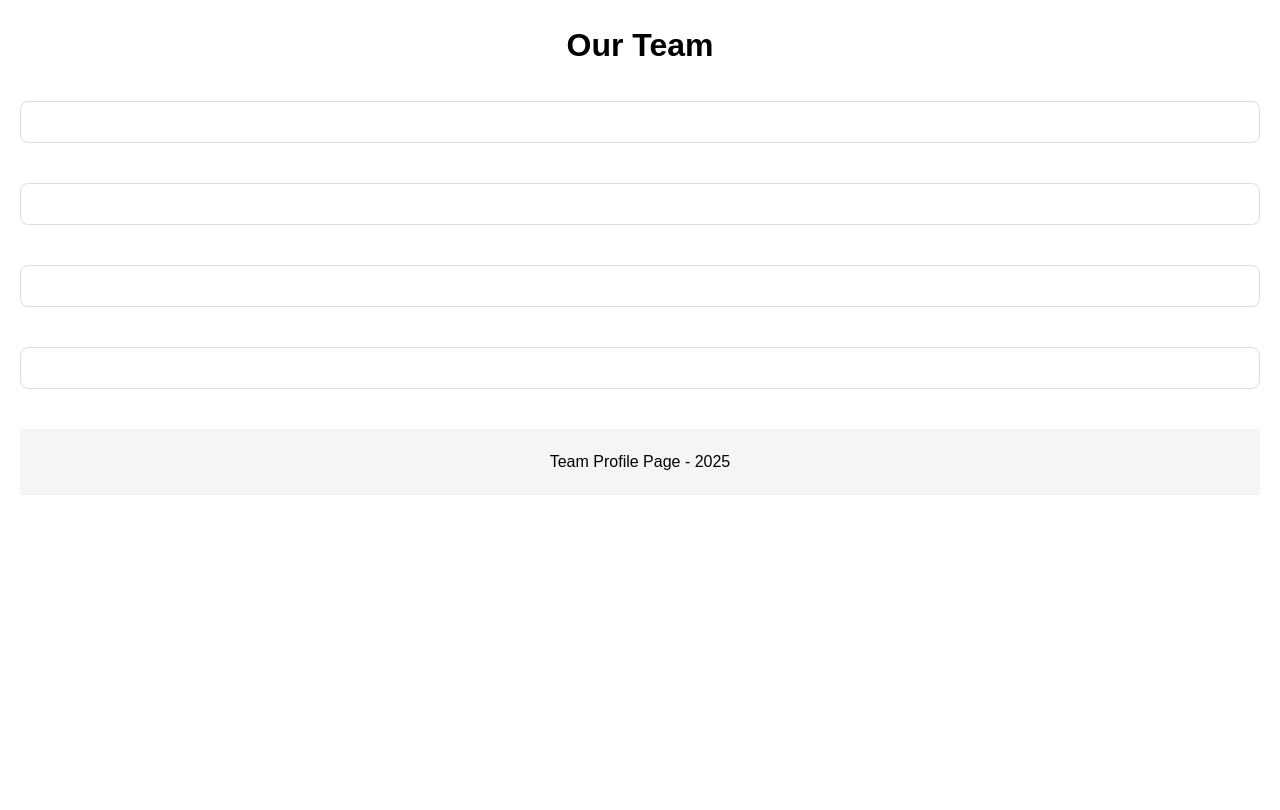
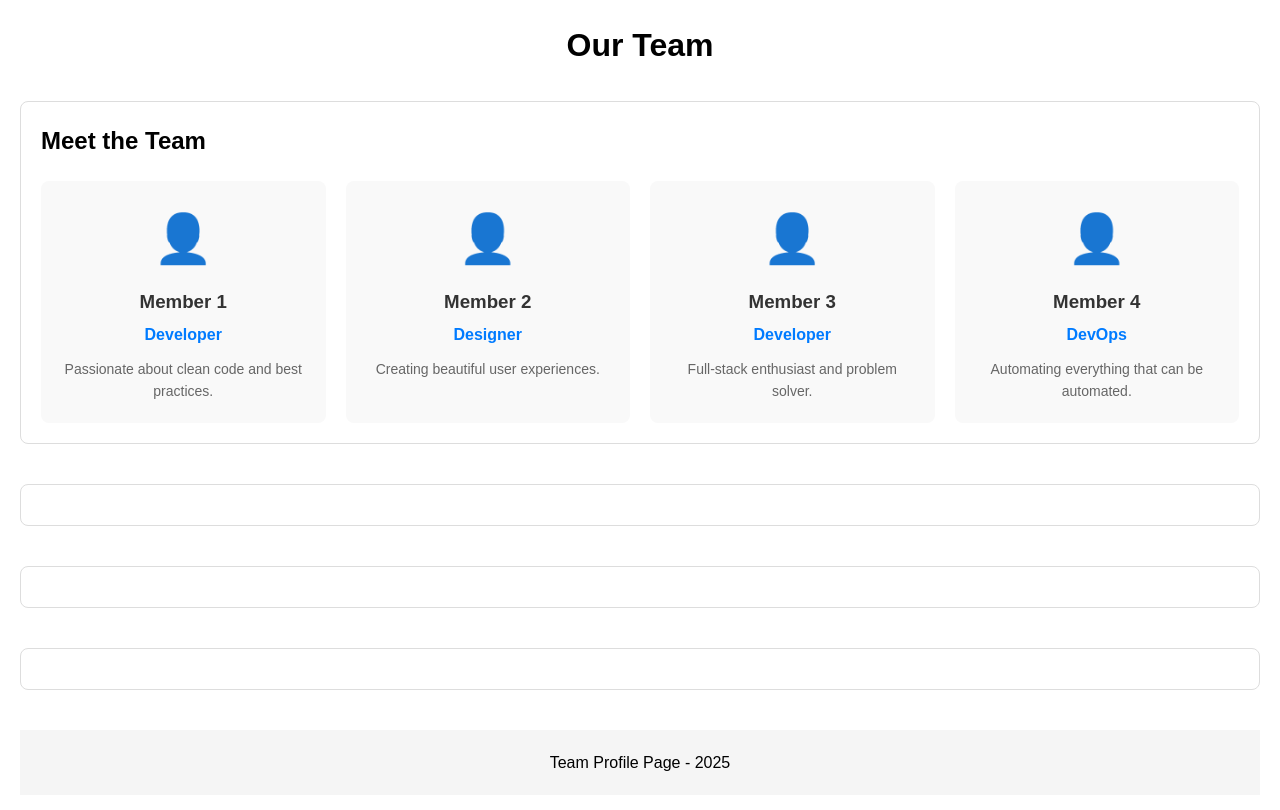
Before and after one commit to LuckyAnJooo/Group-2, a plain HTML site: page index.html in a window 1280 px wide. Drawn offline with Linux system fonts and the light colour scheme.

Commit message:
Add team members section with cards layoutn

```diff
--- a/index.html
+++ b/index.html
@@ -13,8 +13,34 @@
 
     <main>
         <section id="members">
-            <!-- Team members will be added here -->
-        </section>
+    <h2>Meet the Team</h2>
+    <div class="members-grid">
+        <div class="member-card">
+            <div class="member-avatar">👤</div>
+            <h3>Member 1</h3>
+            <p class="role">Developer</p>
+            <p class="bio">Passionate about clean code and best practices.</p>
+        </div>
+        <div class="member-card">
+            <div class="member-avatar">👤</div>
+            <h3>Member 2</h3>
+            <p class="role">Designer</p>
+            <p class="bio">Creating beautiful user experiences.</p>
+        </div>
+        <div class="member-card">
+            <div class="member-avatar">👤</div>
+            <h3>Member 3</h3>
+            <p class="role">Developer</p>
+            <p class="bio">Full-stack enthusiast and problem solver.</p>
+        </div>
+        <div class="member-card">
+            <div class="member-avatar">👤</div>
+            <h3>Member 4</h3>
+            <p class="role">DevOps</p>
+            <p class="bio">Automating everything that can be automated.</p>
+        </div>
+    </div>
+</section>
 
         <section id="skills">
             <!-- Skills section will be added here -->
--- a/styles.css
+++ b/styles.css
@@ -32,7 +32,45 @@ footer {
 /* ===========================================
    Team Members Styles (Person A)
    =========================================== */
+.members-grid {
+    display: grid;
+    grid-template-columns: repeat(auto-fit, minmax(200px, 1fr));
+    gap: 20px;
+    margin-top: 20px;
+}
 
+.member-card {
+    background: #f9f9f9;
+    padding: 20px;
+    border-radius: 8px;
+    text-align: center;
+    transition: transform 0.3s ease;
+}
+
+.member-card:hover {
+    transform: translateY(-5px);
+}
+
+.member-avatar {
+    font-size: 48px;
+    margin-bottom: 10px;
+}
+
+.member-card h3 {
+    color: #333;
+    margin-bottom: 5px;
+}
+
+.member-card .role {
+    color: #007bff;
+    font-weight: bold;
+    margin-bottom: 10px;
+}
+
+.member-card .bio {
+    color: #666;
+    font-size: 14px;
+}
 
 /* ===========================================
    Skills Section Styles (Person B)
```
